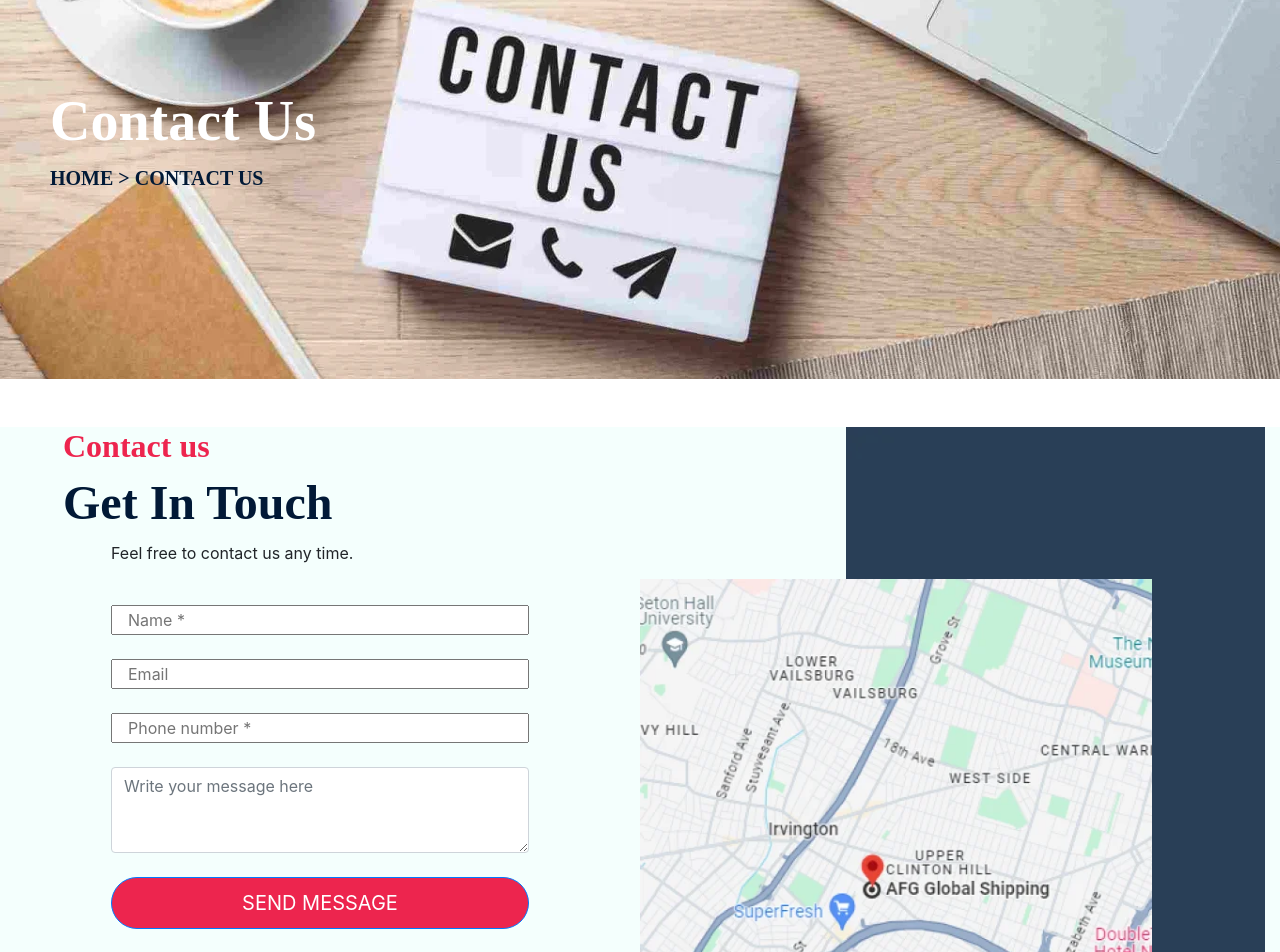
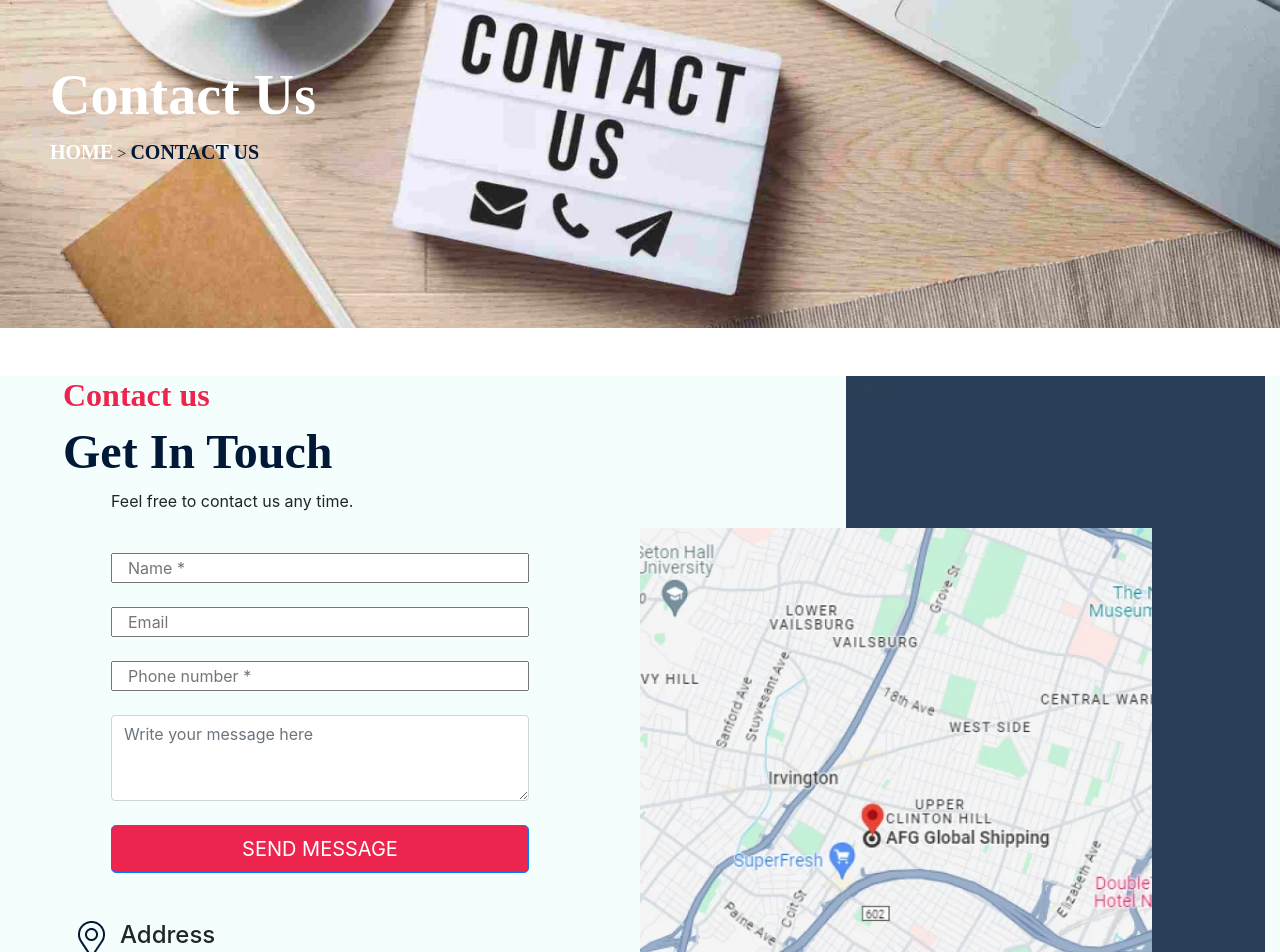
Before and after one commit to uneebmalik99/AFGFrontEnd, a Vue app: page /contact-us in a window 1280 px wide. Shown: the part 180-1132 px from the top of the page. Built offline with nearby package versions, Linux system fonts and the light colour scheme.

Commit message:
New Changes
1-Create About page
2-changes in About us page
3-Changes in Contact us page
4-changes in index.js

```diff
--- a/src/components/Aboutuspage.vue
+++ b/src/components/Aboutuspage.vue
@@ -4,7 +4,11 @@
             <img src="../assets/Ship2.webp" alt="Ship Image" class="img-fluid w-100 hero-image">
             <div class="hero-text">
                 <h1 class="display-4">About Us</h1>
-                <p>HOME &gt; ABOUT US</p>
+                <p>
+                    <span class="home">HOME</span>
+                    <span class="arrow"> &gt; </span>
+                    <span class="about-us">ABOUT US</span>
+                </p>
             </div>
         </div>
         <div class="container-fluid p-0">
@@ -150,32 +154,6 @@ export default {
 </script>
 
 <style scoped>
-.navbar {
-    padding: 20px 0;
-}
-
-.navbar-brand {
-    font-family: Montserrat;
-    font-size: 32px;
-    font-weight: 700;
-    text-align: left;
-    color: #333333;
-}
-
-.nav-item {
-    font-family: Montserrat;
-    font-size: 15px;
-    font-weight: 700;
-    text-align: left;
-    color: #333333;
-}
-
-.btn {
-    background: #011936;
-    color: white;
-    border-radius: 26px;
-    padding: 10px 26px;
-}
 
 .hero-section {
     position: relative;
@@ -197,13 +175,38 @@ export default {
 }
 
 .hero-text h1 {
+    font-family: Montserrat;
     font-size: 56px;
     font-weight: 700;
+    line-height: 68.26px;
+    text-align: left;
+    font-weight: 700;
+
 }
 
-.hero-text p {
+.home {
+    font-family: Montserrat;
     font-size: 20px;
     font-weight: 700;
+    line-height: 24.38px;
+    text-align: left;
+    color: #ffffff;
+}
+
+.arrow {
+    width: 8px;
+    height: 14px;
+    gap: 0px;
+    opacity: 0px;
+
+}
+
+.about-us {
+    font-family: Montserrat;
+    font-size: 20px;
+    font-weight: 700;
+    line-height: 24.38px;
+    text-align: left;
     color: #011936;
 }
 
--- a/src/components/Contactuspage.vue
+++ b/src/components/Contactuspage.vue
@@ -4,7 +4,11 @@
             <img src="../assets/contactus.webp" alt="Ship Image" class="img-fluid w-100 hero-image">
             <div class="hero-text">
                 <h1 class="display-4">Contact Us</h1>
-                <p>HOME &gt; CONTACT US</p>
+                <p>
+                    <span class="home">HOME</span>
+                    <span class="arrow"> &gt; </span>
+                    <span class="contact-us">CONTACT US</span>
+                </p>
             </div>
         </div>
     </div>
@@ -77,46 +81,17 @@ export default {
 </script>
 
 <style scoped>
-.navbar {
-    padding: 20px 0;
-}
-
-.navbar-brand {
-    font-family: Montserrat;
-    font-size: 32px;
-    font-weight: 700;
-    text-align: left;
-    color: #333333;
-}
-
-.nav-item {
-    font-family: Montserrat;
-    font-size: 15px;
-    font-weight: 700;
-    text-align: left;
-    color: #333333;
-}
-
-.btn {
-    background: #011936;
-    color: white;
-    border-radius: 26px;
-    padding: 10px 26px;
-}
-
 .hero-section {
     position: relative;
     text-align: left;
-    color: white;
+
 }
 
 .hero-image {
-    width: 1506px;
-    height: 461px;
-    top: 69px;
-    gap: 0px;
-    opacity: 0px;
+    width: 100%;
+    height: auto;
     object-fit: cover;
+    color: #00000080;
 }
 
 .hero-text {
@@ -130,9 +105,29 @@ export default {
 .hero-text h1 {
     font-size: 56px;
     font-weight: 700;
+    color: #FFFFFF;
+
 }
 
-.hero-text p {
+.home {
+    color: #FFFFFF;
+    font-family: Montserrat;
+    font-size: 20px;
+    font-weight: 700;
+    line-height: 24.38px;
+    text-align: left;
+
+}
+
+.arrow {
+    width: 8px;
+    height: 14px;
+    gap: 0px;
+    opacity: 0px;
+}
+
+.contact-us {
+    font-family: Montserrat;
     font-size: 20px;
     font-weight: 700;
     color: #011936;
--- /dev/null
+++ b/src/pages/About.vue
@@ -0,0 +1,20 @@
+<template>
+
+  <Aboutuspage />
+
+</template>
+
+<script>
+
+import Aboutuspage from './../components/Aboutuspage.vue';
+
+export default {
+  name: "About",
+  components: {
+    Aboutuspage
+  },
+}
+</script>
+
+<style>
+</style>
--- a/src/router/index.js
+++ b/src/router/index.js
@@ -2,12 +2,12 @@
 import { createRouter, createWebHistory } from 'vue-router';
 import Home from '@/pages/Home.vue';
 import ContactUs from '@/pages/ContactUs.vue';
-
+import About from '@/pages/About.vue';
 
 const routes = [
   { path: '/', component: Home },
   { path: '/contact-us', component: ContactUs },
-
+  { path: '/about', component: About },
 ];
 
 const router = createRouter({
```
